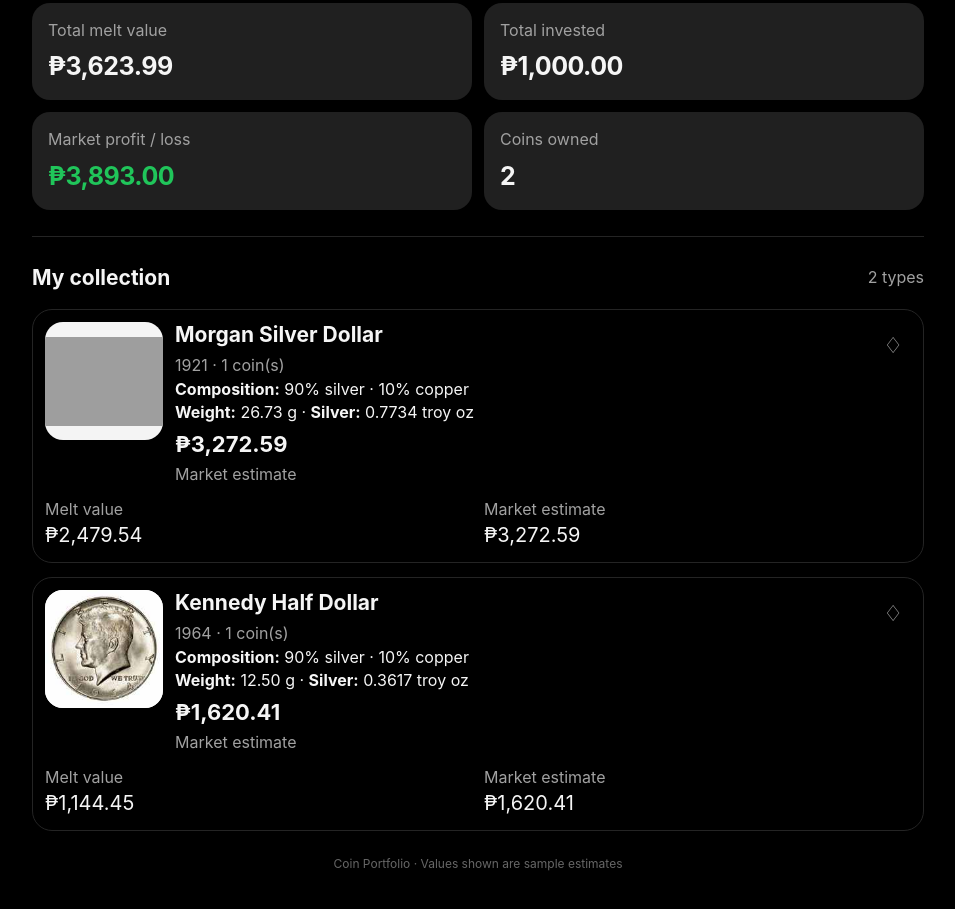
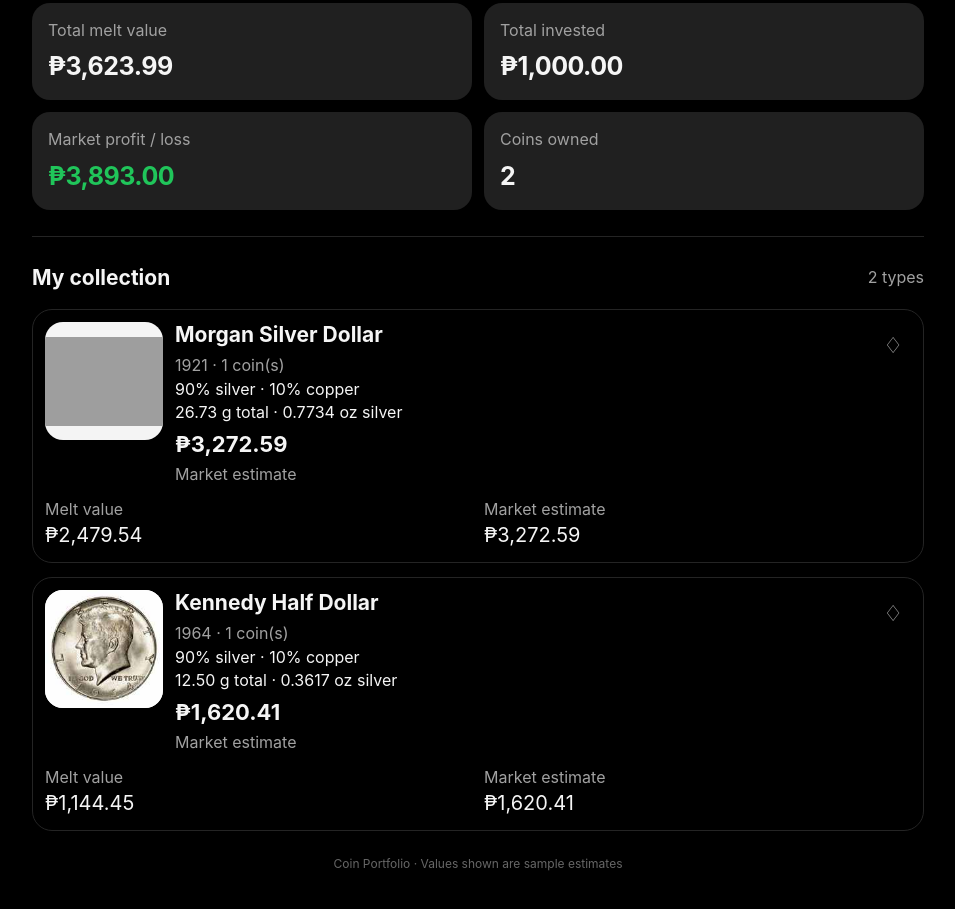
Before and after one commit to Jack0fcodes/Coin_Portfolio, a plain HTML site: page index.html in a window 1280 px wide. Shown: the part 695-1604 px from the top of the page, without its empty margins (162-1117 px from the left). Drawn offline with Linux system fonts and the light colour scheme; grey boxes are pictures that could not be loaded.

Commit message:
Simplify coin details and highlight silver composition

```diff
--- a/index.html
+++ b/index.html
@@ -39,7 +39,7 @@ hr{border:0;border-top:1px solid #242424;margin:26px 0}
 .coinname{font-size:21px;font-weight:650;line-height:1.2}
 .meta{color:var(--muted);margin-top:7px}
 .price{font-size:22px;font-weight:650;margin-top:5px}
-.pricecaption{color:var(--muted);margin-top:2px}\n.composition{color:var(--muted);font-size:13px;margin-top:8px;line-height:1.5}\n.composition strong{color:#ddd;font-weight:500}
+.pricecaption{color:var(--muted);margin-top:2px}\n.composition{color:var(--muted);font-size:13px;margin-top:8px;line-height:1.5}\n.composition strong{color:#ddd;font-weight:500}\n.composition .metal{color:var(--green);font-weight:600}
 .edit{color:#aaa;font-size:22px;padding:8px}
 .coinvalues{display:grid;grid-template-columns:1fr 1fr;gap:12px;margin-top:12px}
 .coinvalues .name{color:var(--muted)}
@@ -77,14 +77,14 @@ footer{color:#666;text-align:center;font-size:12px;margin-top:24px}
 <section class="coincard">
 <div class="coinrow">
 <div class="coinimg"><img src="https://www.images-apmex.com/images/Catalog%20Images/Products/5099_Obv.jpg?height=900&v=20191025091623&width=900" alt="1921 Morgan Silver Dollar front obverse photo on white background"></div>
-<div class="coininfo"><div class="coinname">Morgan Silver Dollar</div><div class="meta">1921 · 1 coin(s)</div><div class="composition"><strong>Composition:</strong> 90% silver · 10% copper<br><strong>Weight:</strong> 26.73 g · <strong>Silver:</strong> 0.7734 troy oz</div><div class="price">₱3,272.59</div><div class="pricecaption">Market estimate</div></div><span class="edit" aria-hidden="true">♢</span>
+<div class="coininfo"><div class="coinname">Morgan Silver Dollar</div><div class="meta">1921 · 1 coin(s)</div><div class="composition"><span class="metal">90% silver</span> · 10% copper<br>26.73 g total · 0.7734 oz silver</div><div class="price">₱3,272.59</div><div class="pricecaption">Market estimate</div></div><span class="edit" aria-hidden="true">♢</span>
 </div>
 <div class="coinvalues"><div><div class="name">Melt value</div><div class="value">₱2,479.54</div></div><div><div class="name">Market estimate</div><div class="value">₱3,272.59</div></div></div>
 </section>
 <section class="coincard">
 <div class="coinrow">
 <div class="coinimg"><img src="images/kennedy-1964-front.jpg" alt="1964 Kennedy Half Dollar, obverse front"></div>
-<div class="coininfo"><div class="coinname">Kennedy Half Dollar</div><div class="meta">1964 · 1 coin(s)</div><div class="composition"><strong>Composition:</strong> 90% silver · 10% copper<br><strong>Weight:</strong> 12.50 g · <strong>Silver:</strong> 0.3617 troy oz</div><div class="price">₱1,620.41</div><div class="pricecaption">Market estimate</div></div><span class="edit" aria-hidden="true">♢</span>
+<div class="coininfo"><div class="coinname">Kennedy Half Dollar</div><div class="meta">1964 · 1 coin(s)</div><div class="composition"><span class="metal">90% silver</span> · 10% copper<br>12.50 g total · 0.3617 oz silver</div><div class="price">₱1,620.41</div><div class="pricecaption">Market estimate</div></div><span class="edit" aria-hidden="true">♢</span>
 </div>
 <div class="coinvalues"><div><div class="name">Melt value</div><div class="value">₱1,144.45</div></div><div><div class="name">Market estimate</div><div class="value">₱1,620.41</div></div></div>
 </section>
```
